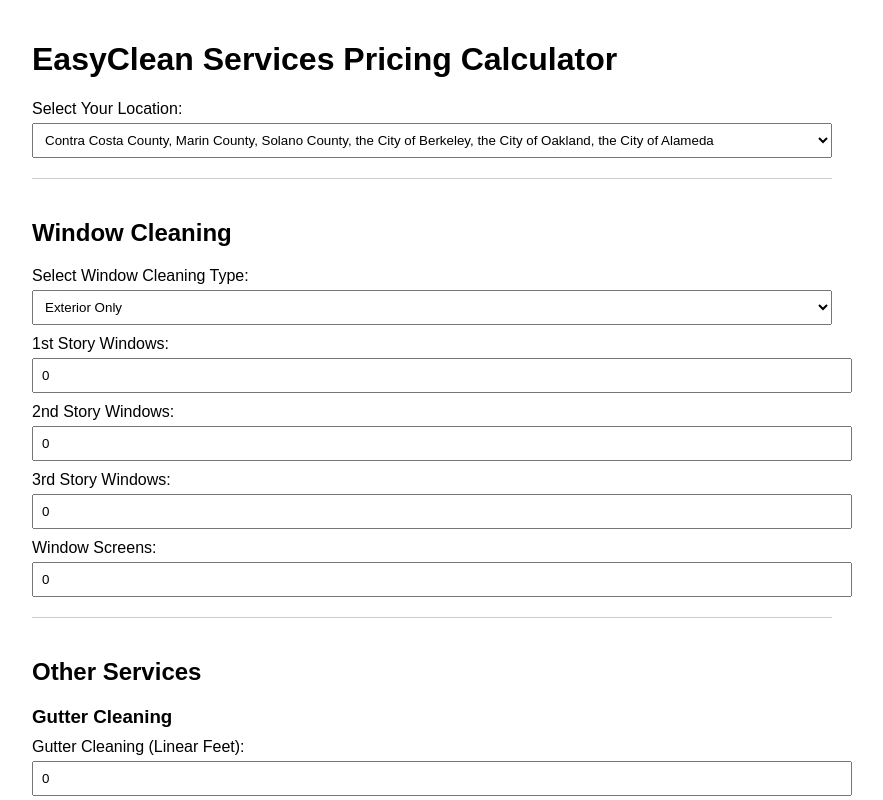
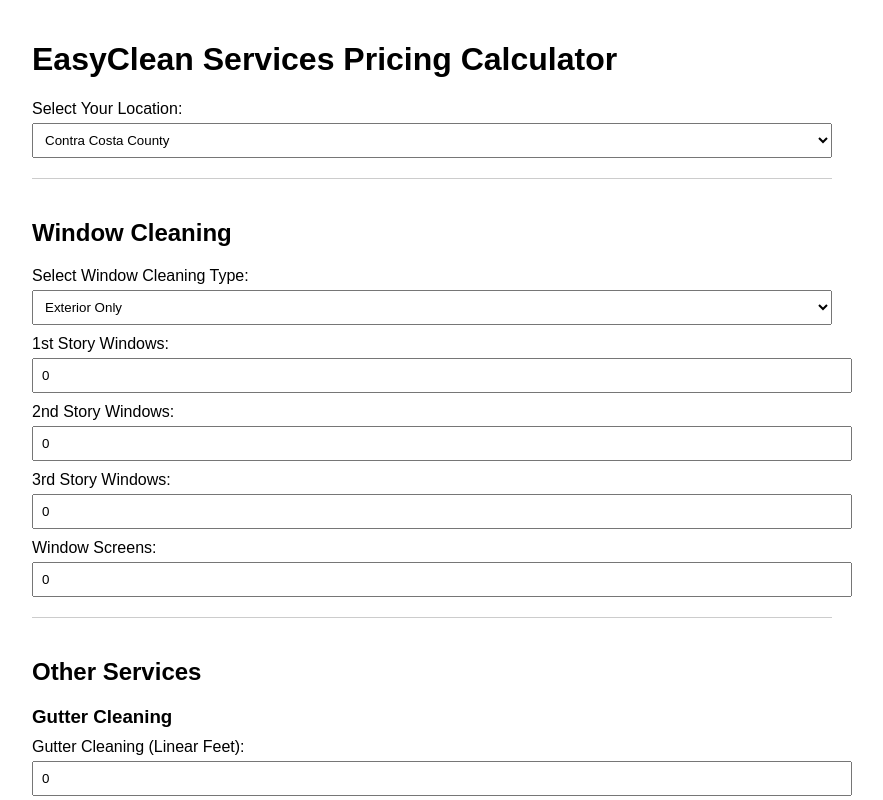
Before and after one commit to easylightsllc/easyclean_pricing_calculator, a plain HTML site: page index.html in a window 1280 px wide. Shown: the top 800 px of the page, without its empty margins (208-1091 px from the left). Drawn offline with Linux system fonts and the light colour scheme.

Commit message:
Update index.html

```diff
--- a/index.html
+++ b/index.html
@@ -19,9 +19,19 @@
 
   <label for="location">Select Your Location:</label>
   <select id="location">
-    <option value="120">Contra Costa County, Marin County, Solano County, the City of Berkeley, the City of Oakland, the City of Alameda</option>
-    <option value="170">City and County of San Francisco, Alameda County (except the City of Berkeley, the City of Oakland, the City of Alameda, and the City of Livermore), San Mateo County, and the City of Milpitas</option>
-    <option value="195">the City of Livermore, Santa Clara County (except the City of Milpitas), Sonoma County</option>
+    <option value="120">Contra Costa County</option>
+    <option value="120">Marin County</option>
+    <option value="120">Solano County</option>
+    <option value="120">The City of Berkeley</option>
+    <option value="120">The City of Oakland</option>
+    <option value="120">The City of Alameda</option>
+    <option value="170">City and County of San Francisco</option>
+    <option value="170">Alameda County (excluding Berkeley, Oakland, Alameda, Livermore)</option>
+    <option value="170">San Mateo County</option>
+    <option value="170">The City of Milpitas</option>
+    <option value="195">The City of Livermore</option>
+    <option value="195">Santa Clara County (excluding Milpitas)</option>
+    <option value="195">Sonoma County</option>
   </select>
 
   <div class="section">
```
